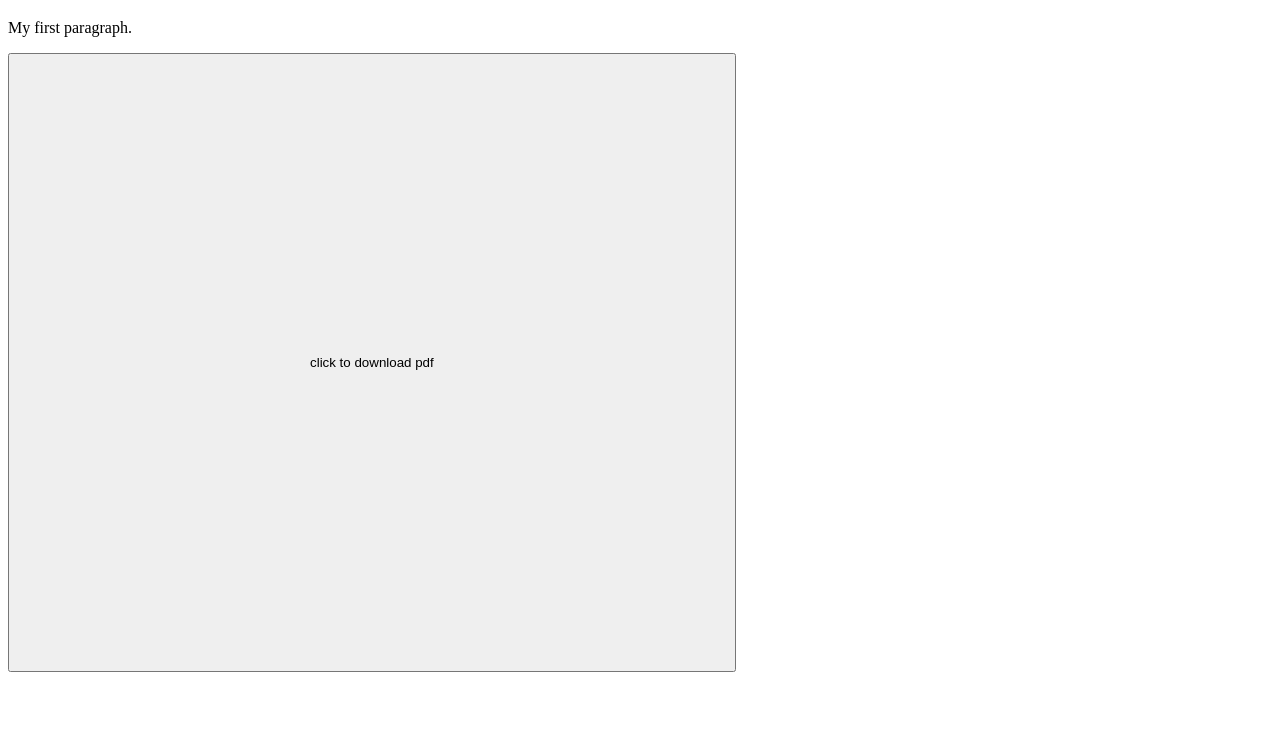
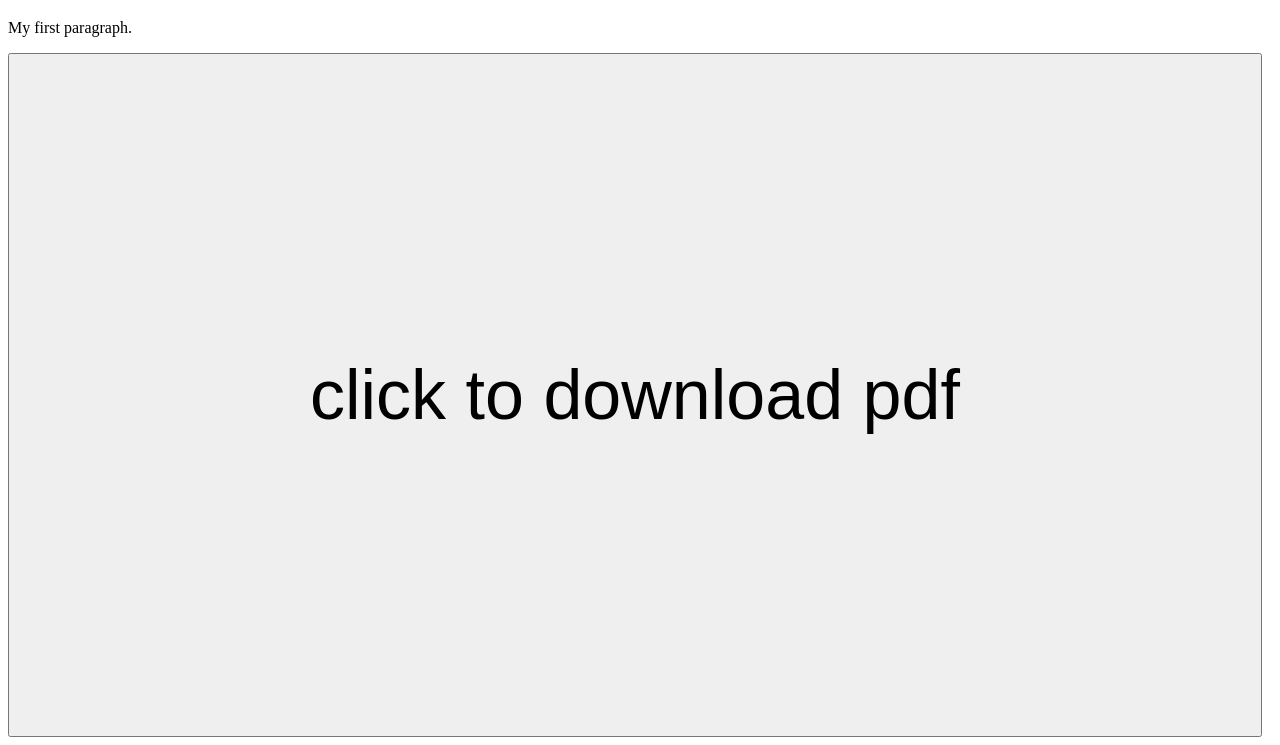
Before and after one commit to Infinid09/testIOSBlob, a plain HTML site: page index.html in a window 1280 px wide. Shown: the part 61-806 px from the top of the page. Drawn offline with nearby package versions, Linux system fonts and the light colour scheme.

Commit message:
Updated changes to test

```diff
--- a/index.html
+++ b/index.html
@@ -7,7 +7,7 @@
 
 <h1>My First Heading</h1>
 <p>My first paragraph.</p>
-<button style="padding: 300px" onclick="downloadPDF()">click to download pdf</button>
+<button style="padding: 300px;font-size: 70px;" onclick="downloadPDF()">click to download pdf</button>
 
 </body>
 <script>
```
